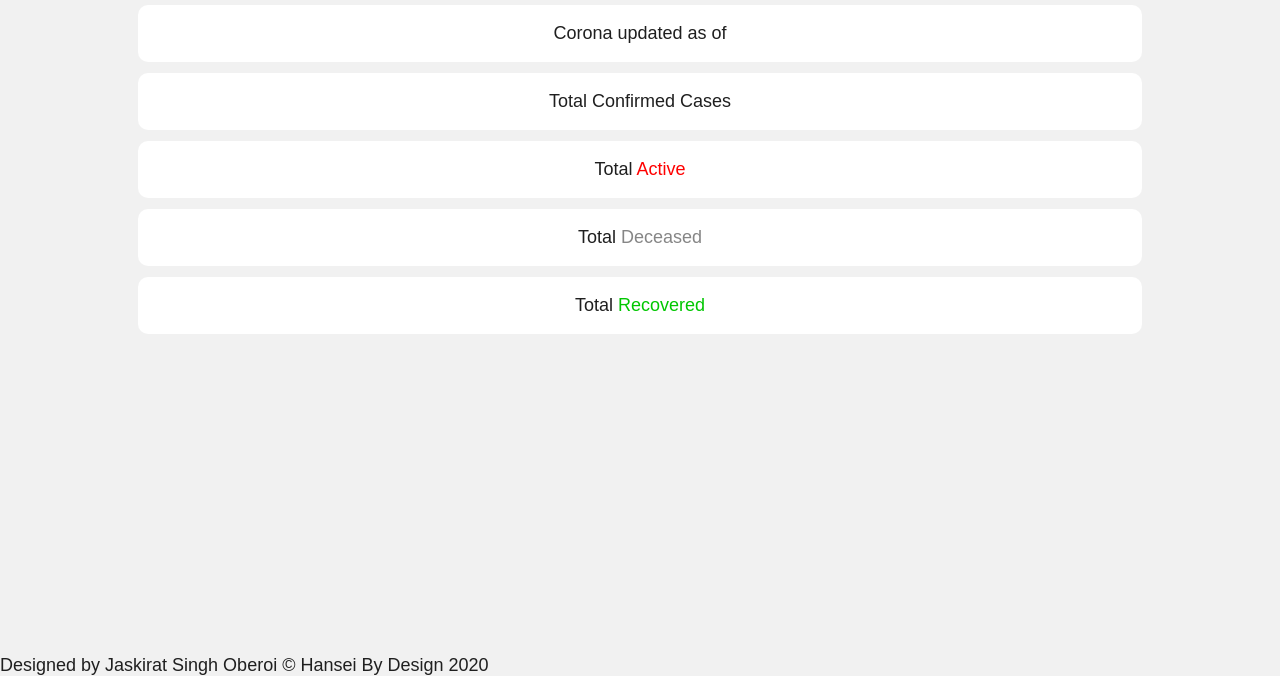
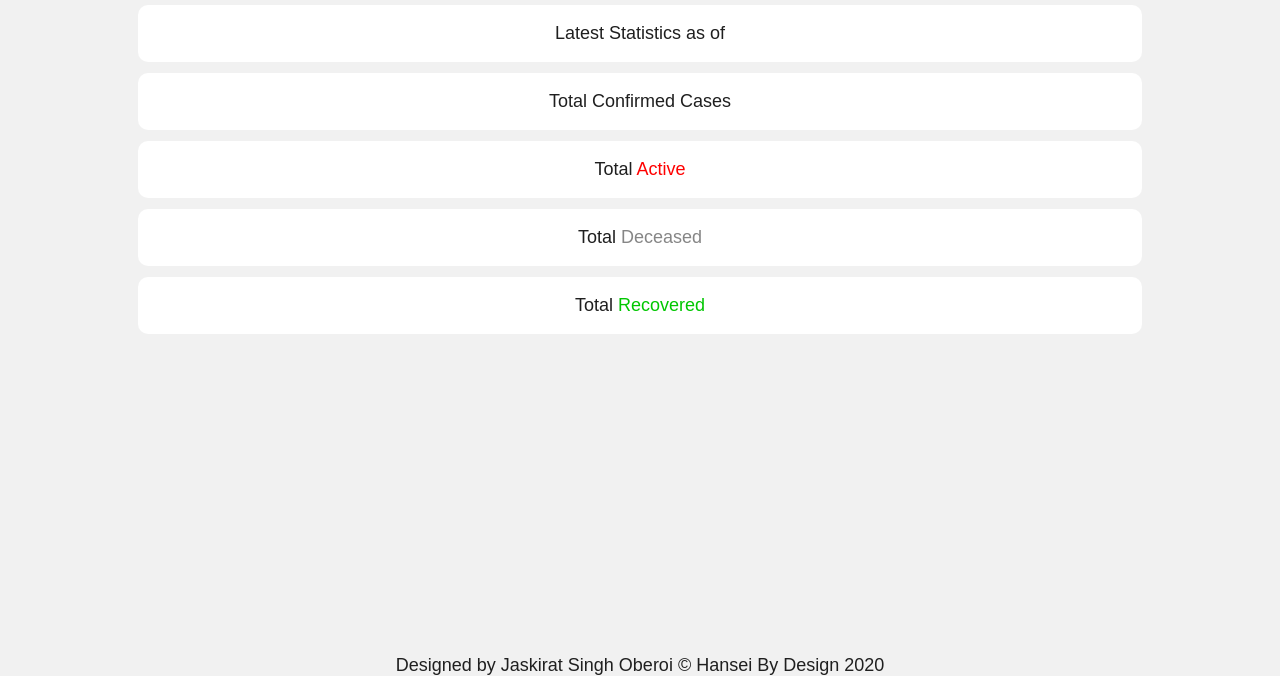
Before and after one commit to JaskiratOberoi/Covid19-India, a Flask app: page / in a window 1280 px wide. Shown: the part 124-800 px from the top of the page. Run offline with Flask 2, Linux system fonts and the light colour scheme; data that the repository does not hold is empty; some web fonts are replaced.

Commit message:
footer fixes

```diff
--- a/static/style.css
+++ b/static/style.css
@@ -86,11 +86,9 @@ header::after {
   color: #02c702;
 }
 
-footer.foot {
-  position: fixed;
+footer {
+  position: absolute;
   bottom: 0;
-  left: 0;
-  right: 0;
-  width: 100%;
-  text-align: "center";
+  width: 100vw;
+  text-align: center;
 }
--- a/static/style.scss
+++ b/static/style.scss
@@ -84,11 +84,9 @@ header {
   }
 }
 
-footer.foot {
-  position: fixed;
+footer {
+  position: absolute;
   bottom: 0;
-  left: 0;
-  right: 0;
-  width: 100%;
-  text-align: "center";
+  width: 100vw;
+  text-align: center;
 }
--- a/templates/index.html
+++ b/templates/index.html
@@ -23,7 +23,7 @@
 
     <div class="content">
       <div class="date">
-        <p>Corona updated as of {{ lastUpdate }}</p>
+        <p>Latest Statistics as of {{ lastUpdate }}</p>
       </div>
       <div class="confirmed">
         <p>Total Confirmed Cases</p>
```
Also changed, not shown: 1 other file.
